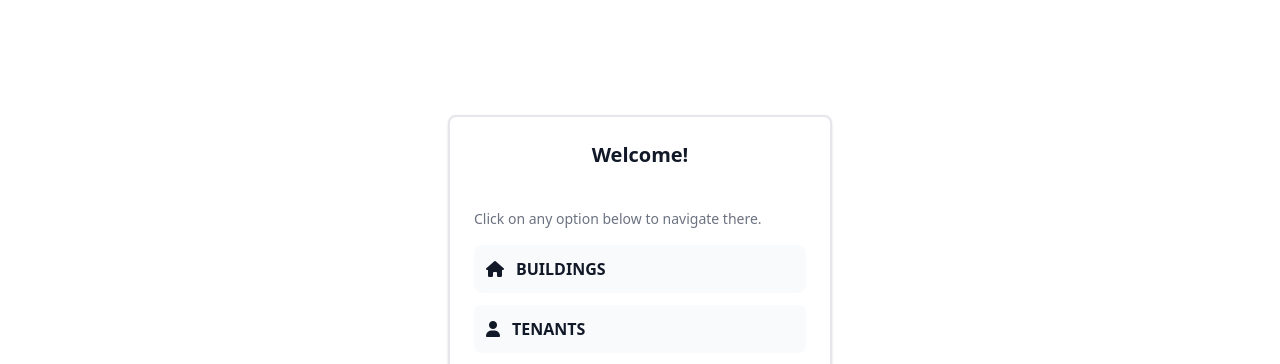
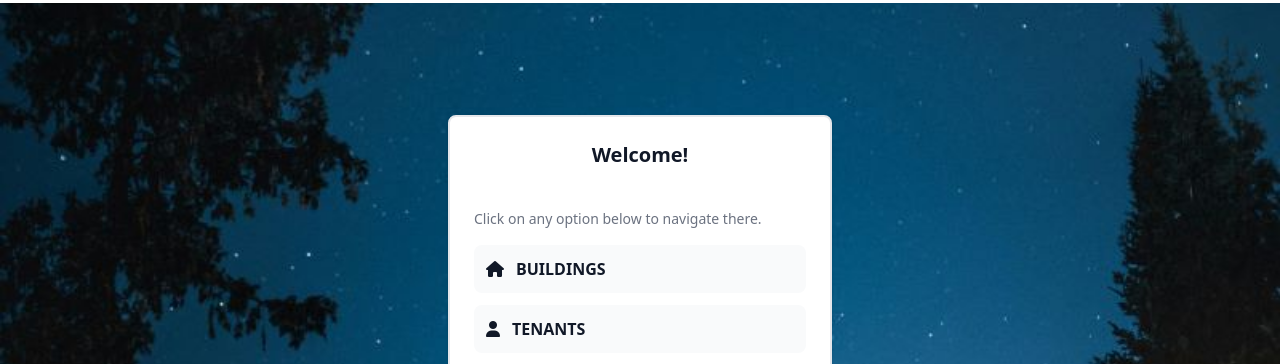
Before and after one commit to harry-577/Ulo, a website: page estate1.html in a window 1280 px wide. Shown: the part 75-439 px from the top of the page. Drawn offline with Linux system fonts and the light colour scheme.

Commit message:
Update estate1.html

```diff
--- a/estate1.html
+++ b/estate1.html
@@ -13,7 +13,8 @@
       referrerpolicy="no-referrer"
     />
   </head>
-  <body class="bg-[url('Images4Estate/7a.jpg')] bg-cover bg-center h-screen">
+  <!-- <body class="bg-[url('Images4Estate/7a.jpg')] bg-cover bg-center h-screen"> -->
+  <body style="background-image: url('Images4Estate/7a.jpg');" class="bg-cover bg-center h-screen">
     <nav class="bg-white border-gray-200 dark:bg-gray-900">
       <div
         class="max-w-screen-xl flex flex-wrap items-center justify-between mx-auto p-4"
```
